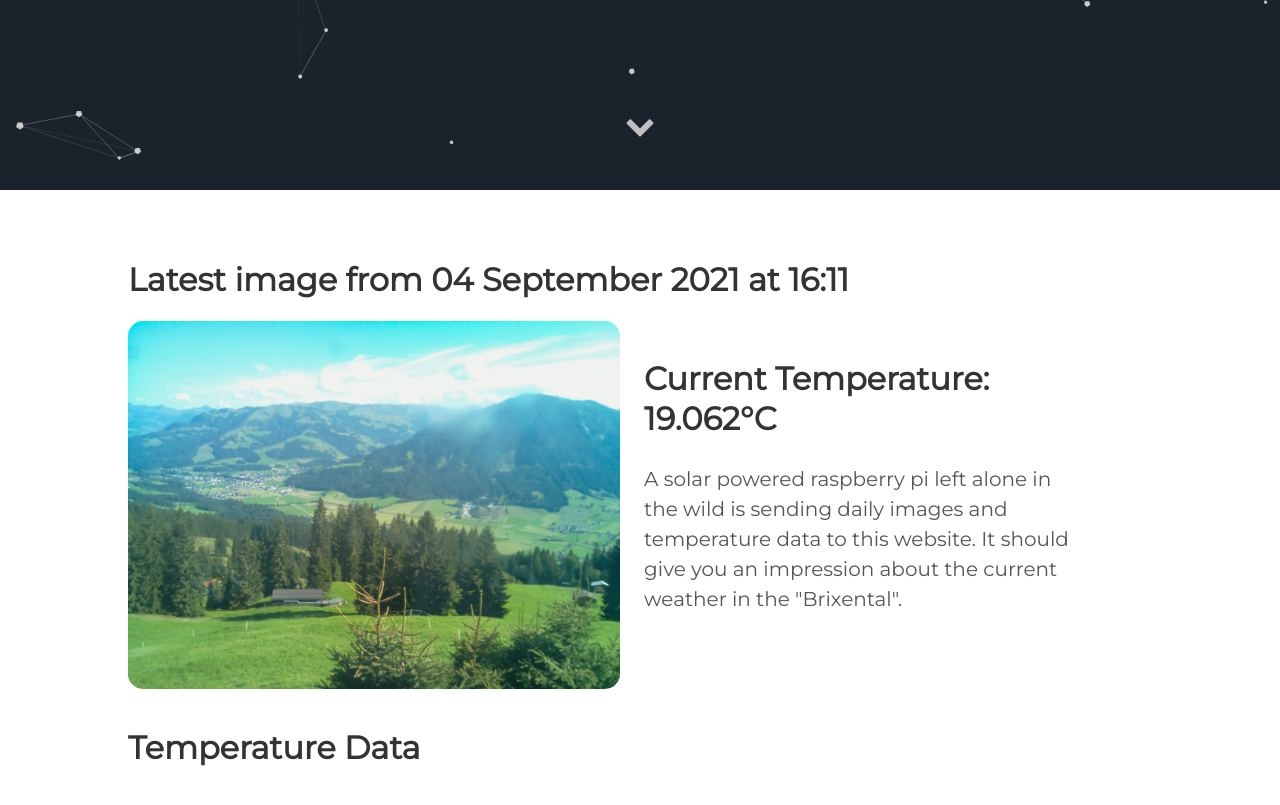
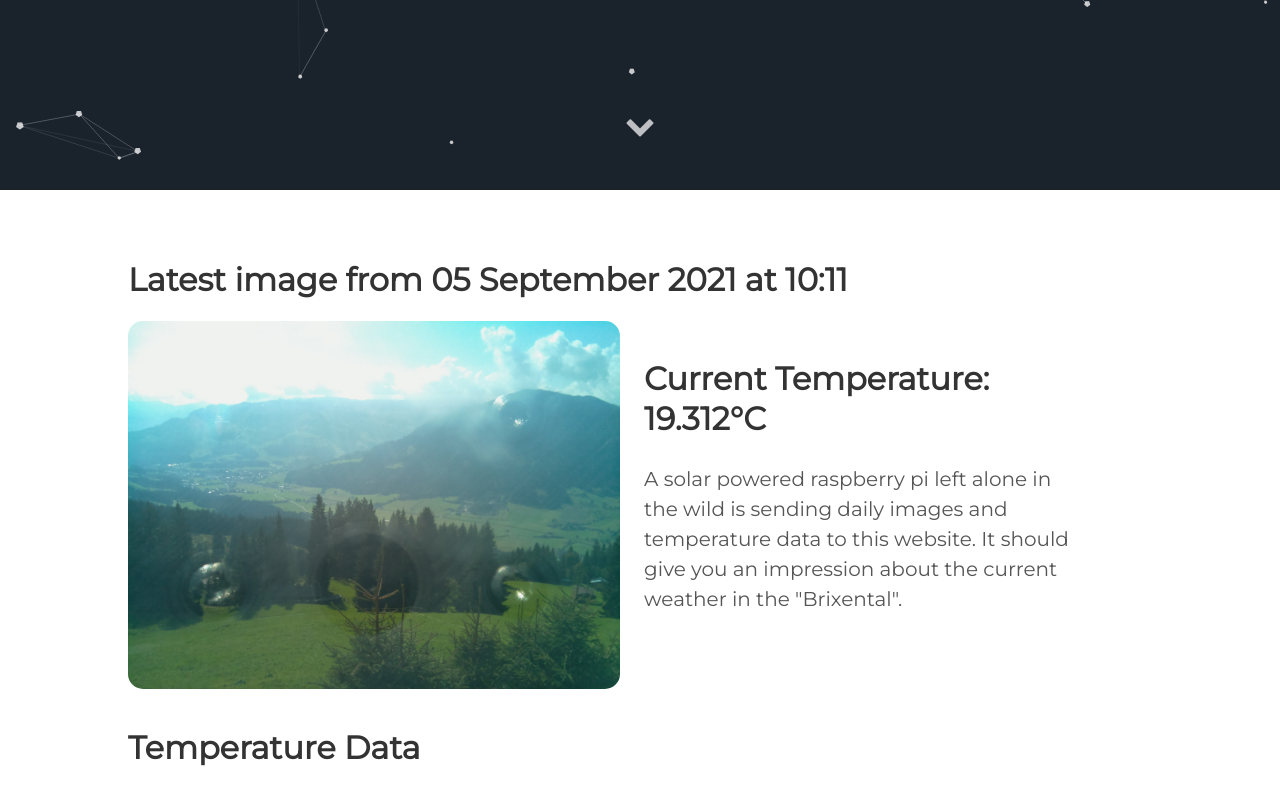
Before and after one commit to vektorious/vektorious.github.io, a Jekyll site: the page built from resources/huette.md, in a window 1280 px wide and 900 px high, scrolled down 710 px. Shown: the top 805 px of the window. Built offline with Jekyll 4.4.1, drawn with Linux system fonts in a browser that asks for light colours.

Commit message:
I'm a bot beep boop

```diff
--- a/resources/huette.md
+++ b/resources/huette.md
@@ -6,13 +6,13 @@ image: '/assets/img/'
 description: 'Live image from the Austrian alps'
 twitter_text: ' '
 ---
-## Latest image from 04 September 2021 at 16:11
+## Latest image from 05 September 2021 at 10:11
 <div class="huette">
   <div class="huette-image">
     <img src="{{ "/assets/img/huette.jpg" | prepend: site.baseurl }}">
   </div>
   <div class="huette-text">
-        <h2>Current Temperature: 19.062°C</h2>
+        <h2>Current Temperature: 19.312°C</h2>
         <p>A solar powered raspberry pi left alone in the wild is sending daily images and temperature data to this website. It should give you an impression about the current weather in the "Brixental".</p>
 
   </div>
```
Also changed, not shown: rpi-script/2021-09-05_100945.txt (renamed from rpi-script/2021-09-04_160949.txt, +5 -5 lines), rpi-script/huette.md (+2 -2 lines), assets/img/huette.jpg, assets/img/temp_plot.png, rpi-script/temp_plot.png, 1 other file.
